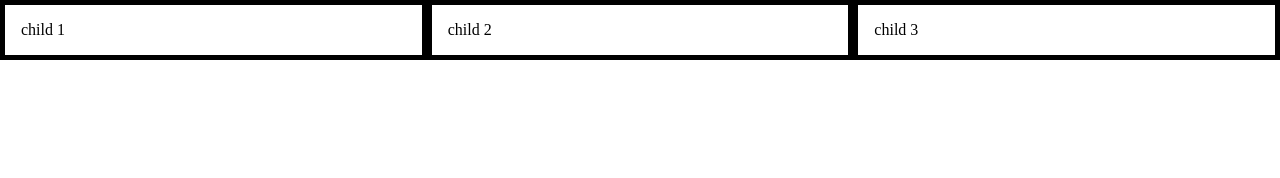
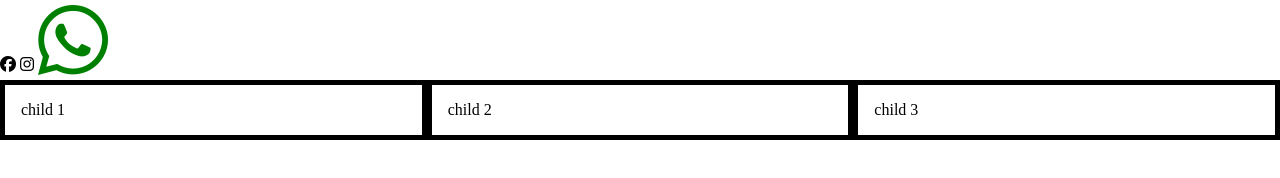
Before and after one commit to Code-Hopper/6PM-itech, a plain HTML site: page css/mediaquery.html in a window 1280 px wide. Drawn offline with Linux system fonts and the light colour scheme.

Commit message:
font awesome icons and cdn

```diff
--- a/css/mediaquery.html
+++ b/css/mediaquery.html
@@ -3,7 +3,13 @@
 <head>
     <meta charset="UTF-8">
     <meta name="viewport" content="width=device-width, initial-scale=1.0">
+
     <title>Document</title>
+
+    <link rel="stylesheet" href="https://cdnjs.cloudflare.com/ajax/libs/font-awesome/6.6.0/css/all.min.css">
+
+    <!-- fontawesome is css laibary it has css that can give us icons (free and paid), to use this icons we can download this laibary or use a cdn link (which is a .css file) -->
+
     <style>
         *{
             margin: 0;padding: 0;
@@ -31,6 +37,12 @@
 </head>
 <body>
 
+    <span class="fa-brands fa-facebook"></span>
+
+    <i class="fa-brands fa-instagram"></i>
+
+    <i class="fa-brands fa-whatsapp fa-5x" style="color: green;"></i>
+
     <div class="parent">
         <div class="child c-1">child 1</div>
         <div class="child c-2">child 2</div>
```
